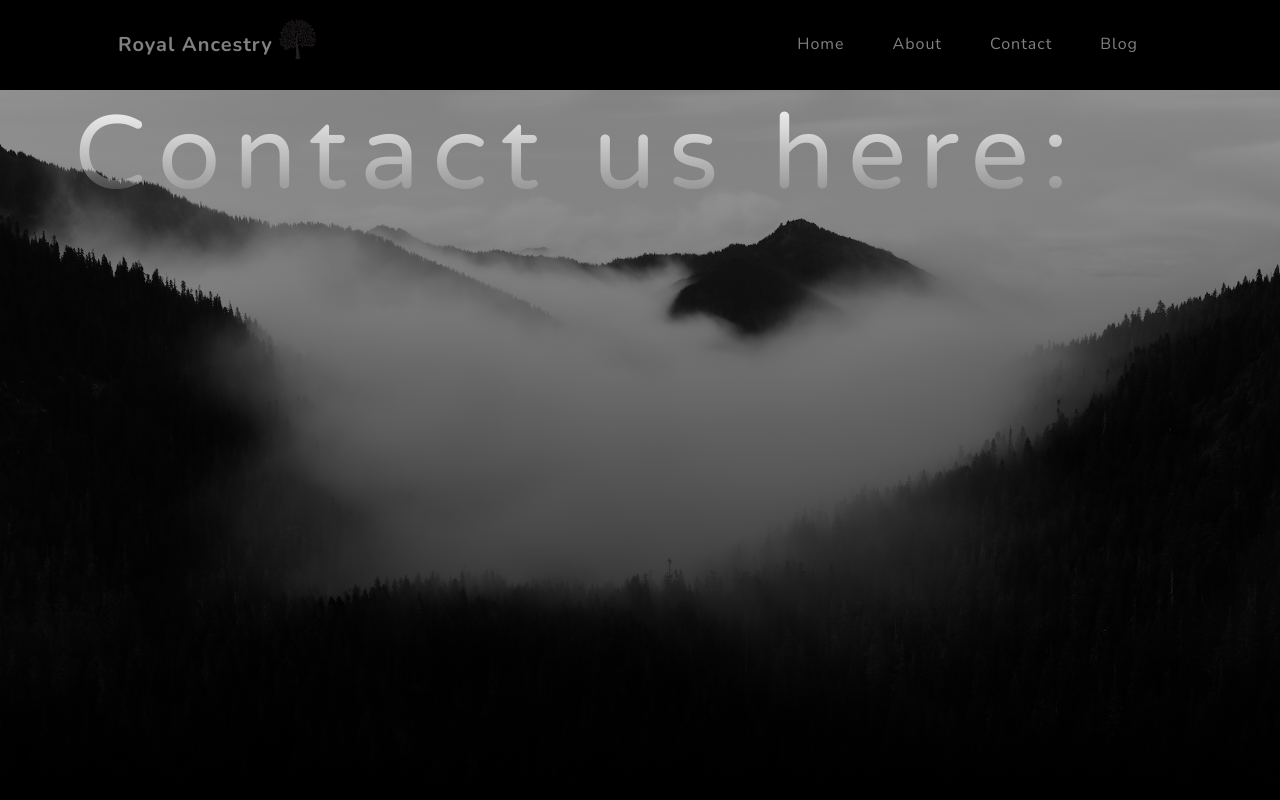
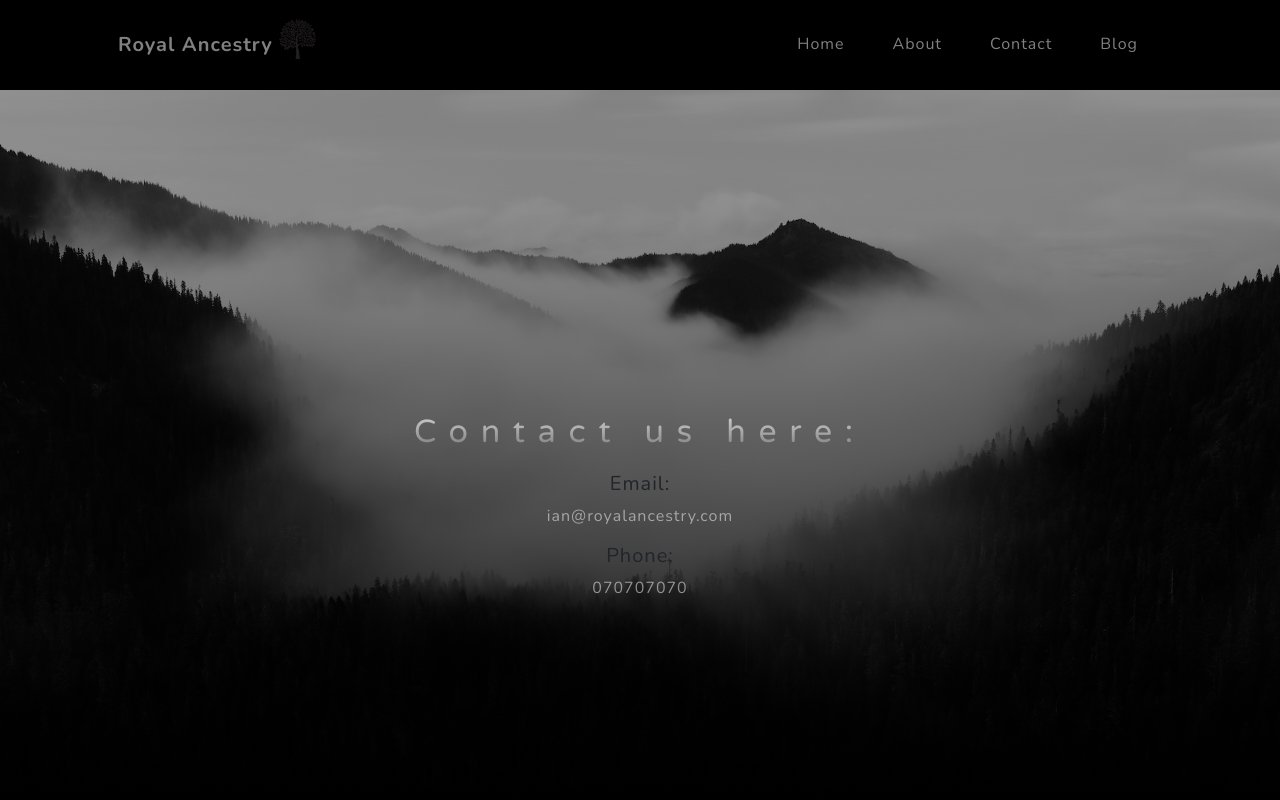
Before and after one commit to adamroy12/Ancestry-Website, a Django app: template ancestrywebsite/templates/contact.html in a window 1280 px wide. Run offline with Django 3.2, Linux system fonts and the light colour scheme; the template is opened without the code that fills it, so the values that code supplies are empty; some libraries are stand-ins or nearby versions.

Commit message:
more changes to css

```diff
--- a/ancestrywebsite/templates/blog.html
+++ b/ancestrywebsite/templates/blog.html
@@ -7,6 +7,8 @@
     Eventually this will be a blog!
 </h1>
 
+<p class="text-white-50">
+    Or maybe it could be testimonials!
+</p>
 
-Hi this is a blog
 {% endblock %}
--- a/ancestrywebsite/templates/contact.html
+++ b/ancestrywebsite/templates/contact.html
@@ -6,4 +6,18 @@
 <h1>
     Contact us here:
 </h1>
+
+<h2>
+    Email:
+</h2>
+<p class="text-white-50">
+    ian@royalancestry.com
+</p>
+
+<h2>
+    Phone:
+</h2>
+<p class="text-white-50">
+    070707070
+</p>
 {% endblock %}
--- a/ancestrywebsite/templates/index.html
+++ b/ancestrywebsite/templates/index.html
@@ -7,4 +7,10 @@
 <h1>
     Welcome to Royal Ancestry
 </h1>
+
+<p class="text-white-50">
+Hi! I'm Ian. I run Royal Ancestry, where you can uncover your past and the lives of your ancestors.
+<br>
+Let me help you bring your family history to life.
+</p>
 {% endblock %}
--- a/static/css/main.css
+++ b/static/css/main.css
@@ -1,3 +1,18 @@
+
+/* body */
+body {
+  margin: 0;
+  font-family: var(--bs-body-font-family);
+  font-size: var(--bs-body-font-size);
+  font-weight: var(--bs-body-font-weight);
+  line-height: var(--bs-body-line-height);
+  color: var(--bs-body-color);
+  text-align: auto;
+  background-color: var(--bs-body-bg);
+  -webkit-text-size-adjust: 100%;
+  -webkit-tap-highlight-color: rgba(0, 0, 0, 0);
+}
+
 /* navbar */
 #mainNav  {
     min-height: 3.5rem;
@@ -5,7 +20,6 @@
     opacity: 1;
 }
 
-/* for highlighting the current page in navbar */
 #mainNav .navbar-nav li.nav-item a.nav-link {
     border-bottom: 2px solid transparent;
     transition: border-bottom .2s, color .2s;
@@ -31,54 +45,72 @@
 #main {
     position: relative;
     width: 100%;
-    height: auto;
+    height: 100vh;
     min-height: 35rem;
-    padding: 74px;
-    padding-top: 104px;
+    padding: 30px;
+    padding-top: 150px;
     background: linear-gradient(to bottom, rgba(0, 0, 0, 0.3) 0%, rgba(0, 0, 0, 0.7) 75%, #000 100%), url("../theme/assets/img/bg-masthead.jpg");
     background-position: center;
     background-repeat: no-repeat;
     background-attachment: scroll;
     background-size: cover;
+    text-align: center;
+}
+
+
+@media (min-width: 768px) {
+  #main {
+    height: 100vh;
+    padding-top: 300px
+  }
+}
+
+@media (min-width: 992px) {
+  #main {
+    height: 100vh;
+    padding-top: 400px
+  }
 }
 
 
 /* headers */
 #main h1, #main .h1 {
     font-family: "Varela Round", -apple-system, BlinkMacSystemFont, "Segoe UI", Roboto, "Helvetica Neue", Arial, sans-serif, "Apple Color Emoji", "Segoe UI Emoji", "Segoe UI Symbol", "Noto Color Emoji";
-    font-size: 2.5rem;
-    line-height: 2.5rem;
-    letter-spacing: 0.8rem;
+    font-size: 1.5rem;
+    line-height: 4rem;
+    letter-spacing: 0.1rem;
     background: linear-gradient(rgba(255, 255, 255, 0.9), rgba(255, 255, 255, 0));
     -webkit-text-fill-color: transparent;
     -webkit-background-clip: text;
             background-clip: text;
 }
 #main h2, #main .h2 {
-    max-width: 20rem;
   font-size: 1rem;
 }
+
 @media (min-width: 768px) {
   #main h1, #main .h1 {
-      font-size: 4rem;
+    font-size: 2rem;
     line-height: 4rem;
   }
 }
 
 @media (min-width: 992px) {
-    #main {
-      height: 100vh;
-      padding-top: 104px;
-    }
   #main h1, #main .h1 {
-      font-size: 6.5rem;
-      line-height: 6.5rem;
+    font-size: 2rem;
+    line-height: 4rem;
     letter-spacing: 0.8rem;
 }
   #main h2, #main .h2 {
-      max-width: 30rem;
     font-size: 1.25rem;
   }
+}
+
+/* text-styles */
+
+.text-white-50 {
+  --bs-text-opacity: 1;
+  color: rgba(255, 255, 255, 0.5) !important;
 }
 
 /* Tree logo */
```
Lines whose indentation alone changed are shown as unchanged.
